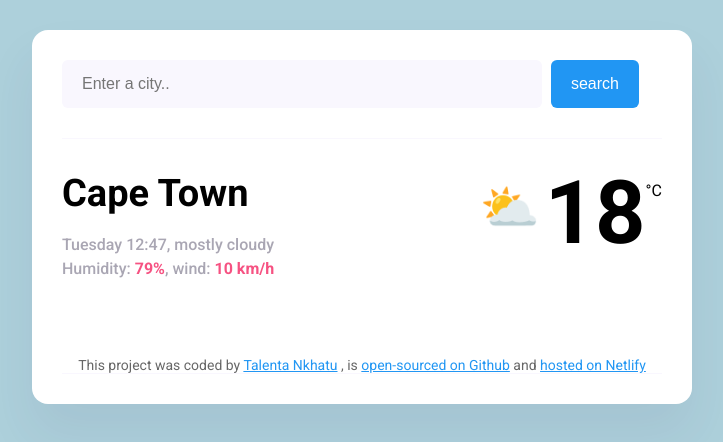
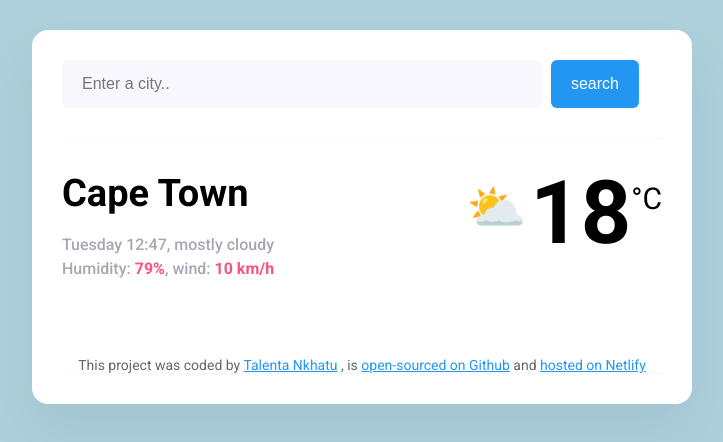
Before and after one commit to Talenta-Nkhatu/meteo-app, a plain HTML site: page index.html in a window 1280 px wide. Shown: the whole page, without its empty margins (278-1001 px from the left). Drawn offline with Linux system fonts and the light colour scheme.

Commit message:
Updated the css

```diff
--- a/src/styles.css
+++ b/src/styles.css
@@ -52,11 +52,11 @@ main {
   font-size: 88px;
   line-height: 88px;
   font-weight: bold;
-  margin-left: 5px;
+  margin-left: 4px;
 }
 
 .city-temp-unit {
-  font-size: 20pxpx;
+  font-size: 30px;
   margin-top: 12px;
 }
 
```
